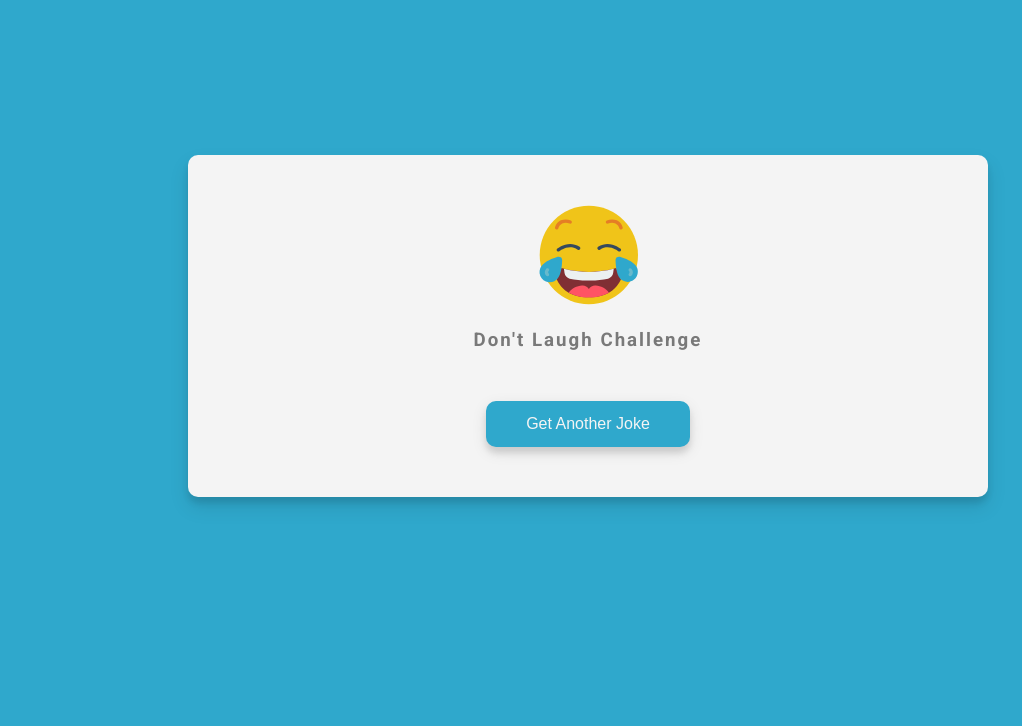
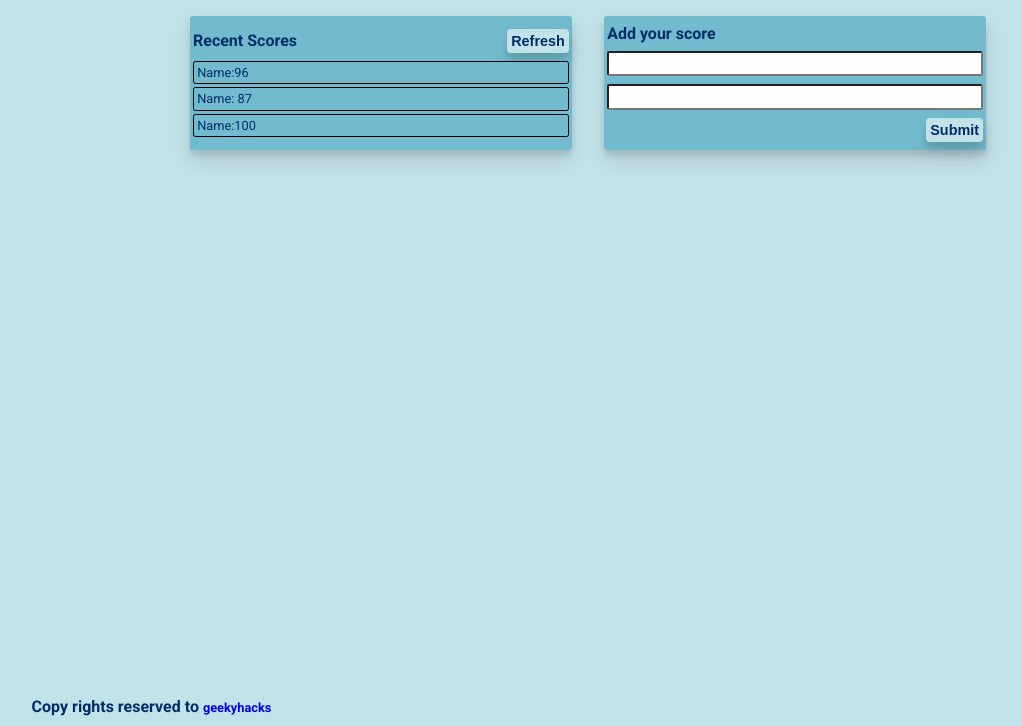
Before and after one commit to GeekyHacks/GeekyLeaderboard, a website built with webpack: page src/template.html in a window 1280 px wide. Shown: the part 74-800 px from the top of the page, without its empty margins (52-1074 px from the left). Built offline with nearby package versions, Linux system fonts and the light colour scheme.

Commit message:
Finish setting up layout

```diff
--- a/package.json
+++ b/package.json
@@ -29,7 +29,6 @@
     "stylelint-csstree-validator": "^1.9.0",
     "stylelint-scss": "^3.21.0",
     "webpack": "^5.88.1",
-    "webpack-bundle-analyzer": "^4.9.0",
     "webpack-cli": "^5.1.4",
     "webpack-dev-server": "^4.15.1"
   }
--- a/src/index.js
+++ b/src/index.js
@@ -1,4 +1 @@
 import './styles/main.sass';
-import laughing from './assets/laughing.svg';
-const laughImg = document.getElementById('laughImg');
-laughImg.src = laughing;
--- a/src/styles/global.sass
+++ b/src/styles/global.sass
@@ -1,12 +1,12 @@
 $InterFont: "Inter", sans-serif
-$primary-color: #2fa8cc
-$secondary-color: #acc6e4
-$inputColor:#a8ccf5
+$primary-color: #c2e2ea
+$secondary-color: #72bbce
+$fontColor:#002d67
 $box-shadow: 0 10px 20px rgba(0, 0, 0, 0.1), 0 6px 6px rgba(0, 0, 0, 0.1)
-*
-    box-sizing: border-box
-    margin: 0
-    padding: 0
+$qrpadding: calc( 12% - 80px )
+$Qrpadding: calc( 25% - 120px )
+$qlpadding: calc( 12% - 80px )
+$Qlpadding: calc( 25% - 120px )
 
 // mixings
 
@@ -18,20 +18,30 @@ $box-shadow: 0 10px 20px rgba(0, 0, 0, 0.1), 0 6px 6px rgba(0, 0, 0, 0.1)
     flex-direction: row
 @mixin button
     transition: all 0.5s
-    border-radius: 2px
-    font-family: $InterFont
-    font-weight: 500
-    font-size: 1rem
-    letter-spacing: 0.001em
-    word-spacing: normal
-    background-color: $primary-color
-    color: $secondary-color
-    border: 0
+    border-radius: 4px
+    font-size: .9rem
+    font-weight: 600
+    color: $fontColor
+    background-color: $primary-color !important
+    border: 2px
     box-shadow: $box-shadow
-    padding: 10px
+    padding: 4px
     cursor: pointer
     text-align: center
+    &:active
+        transform: scale(0.98)
 
+    &:focus
+        outline: 0
+
+@mixin oneFiveGrid
+    display: grid
+    grid-template-columns: 1fr
+    grid-auto-rows: 1fr 1fr 1fr 1fr 1fr
+@mixin fiveOneGrid
+    display: grid
+    grid-template-columns: 1fr 1fr 1fr 1fr 1fr
+    grid-auto-rows: 1fr
 @mixin twoThreeGrid
     display: grid
     grid-template-columns: 1fr 1fr
@@ -64,3 +74,14 @@ $box-shadow: 0 10px 20px rgba(0, 0, 0, 0.1), 0 6px 6px rgba(0, 0, 0, 0.1)
     font-size: .9rem
     font-family: $InterFont
     letter-spacing: 0.0125rem
+@mixin transparentText
+    background-image: url('#{$assetsPath}/Flag-Yemen.webp')
+    background-size: 100% 100%
+    background-repeat: no-repeat
+    -webkit-background-clip: text
+    -webkit-text-fill-color: transparent
+@mixin transparentBg
+    background-image: url('#{$assetsPath}/Flag-Yemen.webp')
+    background-size: 100% 100%
+    background-blend-mode: color-burn
+    background-repeat: no-repeat
--- a/src/styles/main.sass
+++ b/src/styles/main.sass
@@ -1,61 +1,96 @@
 @import url('https://fonts.googleapis.com/css2?family=Roboto:wght@400;700&display=swap')
-
-$primary-color: #2fa8cc
-$secondary-color: #f4f4f4
-$box-shadow: 0 10px 20px rgba(0, 0, 0, 0.1), 0 6px 6px rgba(0, 0, 0, 0.1)
+@import global
 
 *
     box-sizing: border-box
+    margin: 0
+    padding: 0
+    list-style: none
+    outline: none
+    text-decoration: none
 
 body
+    background-color: transparent
+    font-family: 'Roboto', sans-serif
+    font-size: 12px
+    margin: 0
+    text-shadow: 0.4px .2 black
     background-color: $primary-color
-    font-family: 'Roboto', sans-serif
-    display: flex
-    flex-direction: column
+    margin: 5px 10px
+
+h1, h2, h3,li, input
+    color: $fontColor
+h1
+    font-size: 1.4rem
+h3
+    font-size: 1rem
+li, input, a
+    border-radius: .15rem
+    font-size: .8rem
+
+header
+    margin-top: 2rem
+
+section
+    margin-top: 2rem
+    @include rowFlex
+    justify-content: space-between
+    align-items: stretch
+    gap: .4rem
+    white-space: nowrap
+    font-size: 1rem
+
+.Side
+    flex: 1
+    gap: .5rem
+    @include columnFlex
+    justify-content: center
+    padding: .5rem .2rem
+    background: $secondary-color
+    box-shadow: $box-shadow
+    border-radius: .2rem
+
+    .btn
+        align-self: flex-end
+
+.fstSect
+    @include rowFlex
+    justify-content: space-between
     align-items: center
-    justify-content: center
-    height: 100vh
-    overflow: hidden
-    margin: 0
-    padding: 20px
-
-.container
-    background-color: $secondary-color
-    border-radius: 10px
-    box-shadow: $box-shadow
-    padding: 50px 20px
-    text-align: center
-    max-width: 100%
-    width: 800px
-
-h3
-    margin: 0
-    opacity: 0.5
-    letter-spacing: 2px
-
-img
-    width: 100px
-    margin-bottom: 20px
-
-.joke
-    font-size: 30px
-    letter-spacing: 1px
-    line-height: 40px
-    margin: 50px auto
-    max-width: 600px
+    gap: .5rem
 
 .btn
-    background-color: $primary-color
-    color: $secondary-color
-    border: 0
-    border-radius: 10px
-    box-shadow: 0 5px 15px rgba(0, 0, 0, 0.1), 0 6px 6px rgba(0, 0, 0, 0.1)
-    padding: 14px 40px
-    font-size: 16px
-    cursor: pointer
+    @include button
 
-    &:active
-        transform: scale(0.98)
+.recentScores
+    background: $secondary-color
+    gap: .2rem
+    @include columnFlex
+    text-align: left
 
-    &:focus
-        outline: 0
+    li
+        border: 1px black solid
+        padding: .2rem
+
+input
+    padding: .2rem
+
+footer
+    position: fixed
+    top: auto
+    bottom: .6rem
+    // width: 100%
+
+@media ( min-width: 768px  )
+    body
+        font-size: 18px
+        padding-left: $qlpadding
+        padding-right: $qrpadding
+
+    section
+        gap: 2rem
+        padding-left: $Qlpadding
+        padding-right: $Qrpadding
+@media ( min-width: 999px  )
+    body
+        font-size: 23px
--- a/src/template.html
+++ b/src/template.html
@@ -7,11 +7,29 @@
     <title>%= htmlWebpackPlugin.options.title %</title>
   </head>
   <body>
-    <div class="container">
-      <img id="laughImg" alt="" />
-      <h3>Don't Laugh Challenge</h3>
-      <div id="joke" class="joke"></div>
-      <button id="jokeBtn" class="btn">Get Another Joke</button>
-    </div>
+    <header><h1>Leaderboard</h1></header>
+    <main>
+      <section>
+        <div class="Side">
+          <div class="fstSect">
+            <h3>Recent Scores</h3>
+            <button class="btn">Refresh</button>
+          </div>
+          <ul class="recentScores">
+            <li>Name:96</li>
+            <li>Name: 87</li>
+            <li>Name:100</li>
+          </ul>
+        </div>
+        <div class="Side">
+          <h3>Add your score</h3>
+          <input type="text" /><input type="text" />
+          <button class="btn">Submit</button>
+        </div>
+      </section>
+    </main>
+    <footer>
+      <h3 class="copyRights">Copy rights reserved to <a href="https://github.com/GeekyHacks">geekyhacks</a></h3>
+    </footer>
   </body>
 </html>
--- a/webpack.config.js
+++ b/webpack.config.js
@@ -1,8 +1,5 @@
 const path = require('path');
 const HtmlWebpackPlugin = require('html-webpack-plugin');
-const BundleAnalyzerPlugin = require('webpack-bundle-analyzer').BundleAnalyzerPlugin;
-
-
 
 module.exports = {
   mode: 'development',
@@ -58,6 +55,5 @@ module.exports = {
       filename: 'index.html',
       template: 'src/template.html',
     }),
-    new BundleAnalyzerPlugin(),
   ],
 };
```
Also changed, not shown: dist/bundle67411f6b5e09fba82fae.js, dist/index.html, dist/laughing.svg (deleted), 2 other files.
